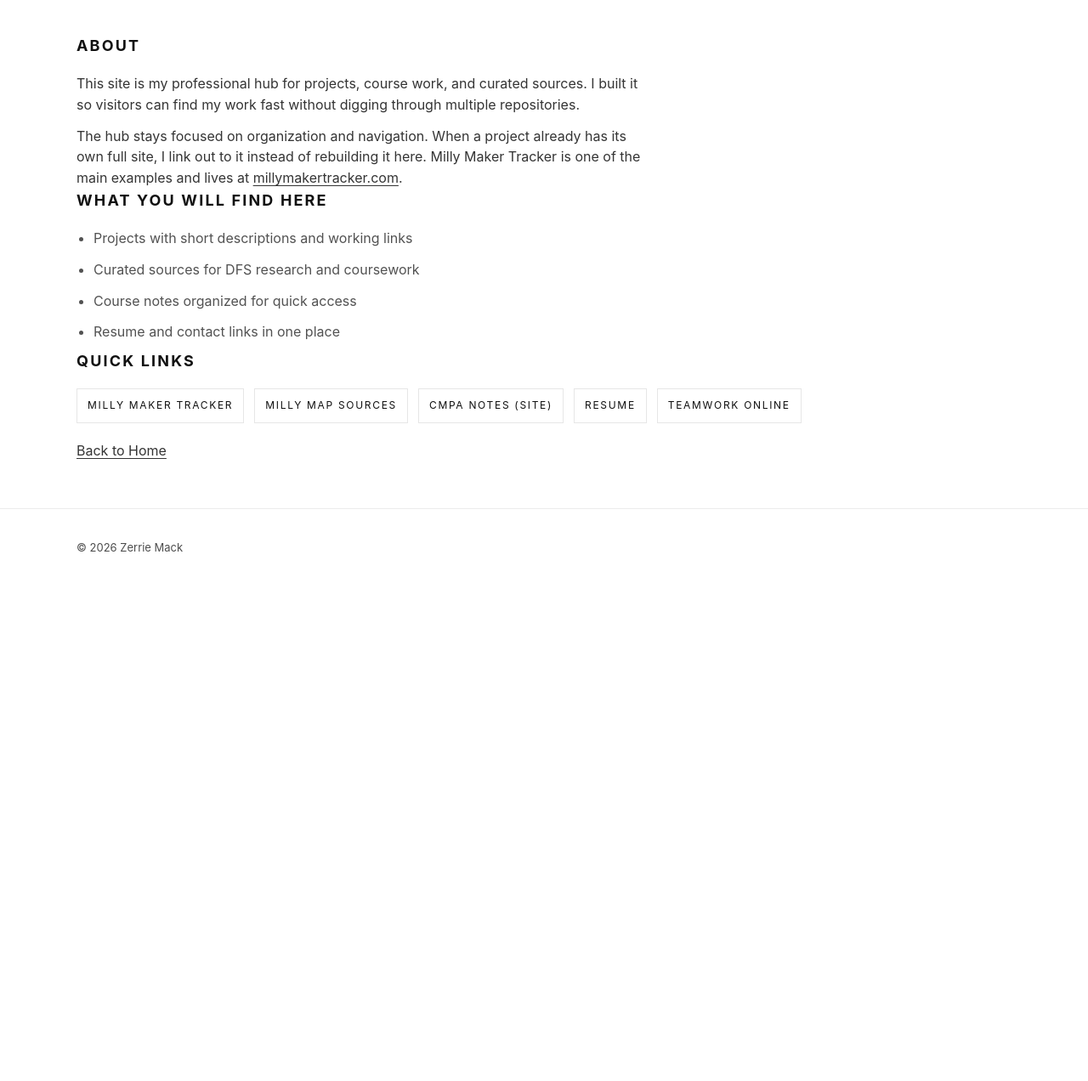
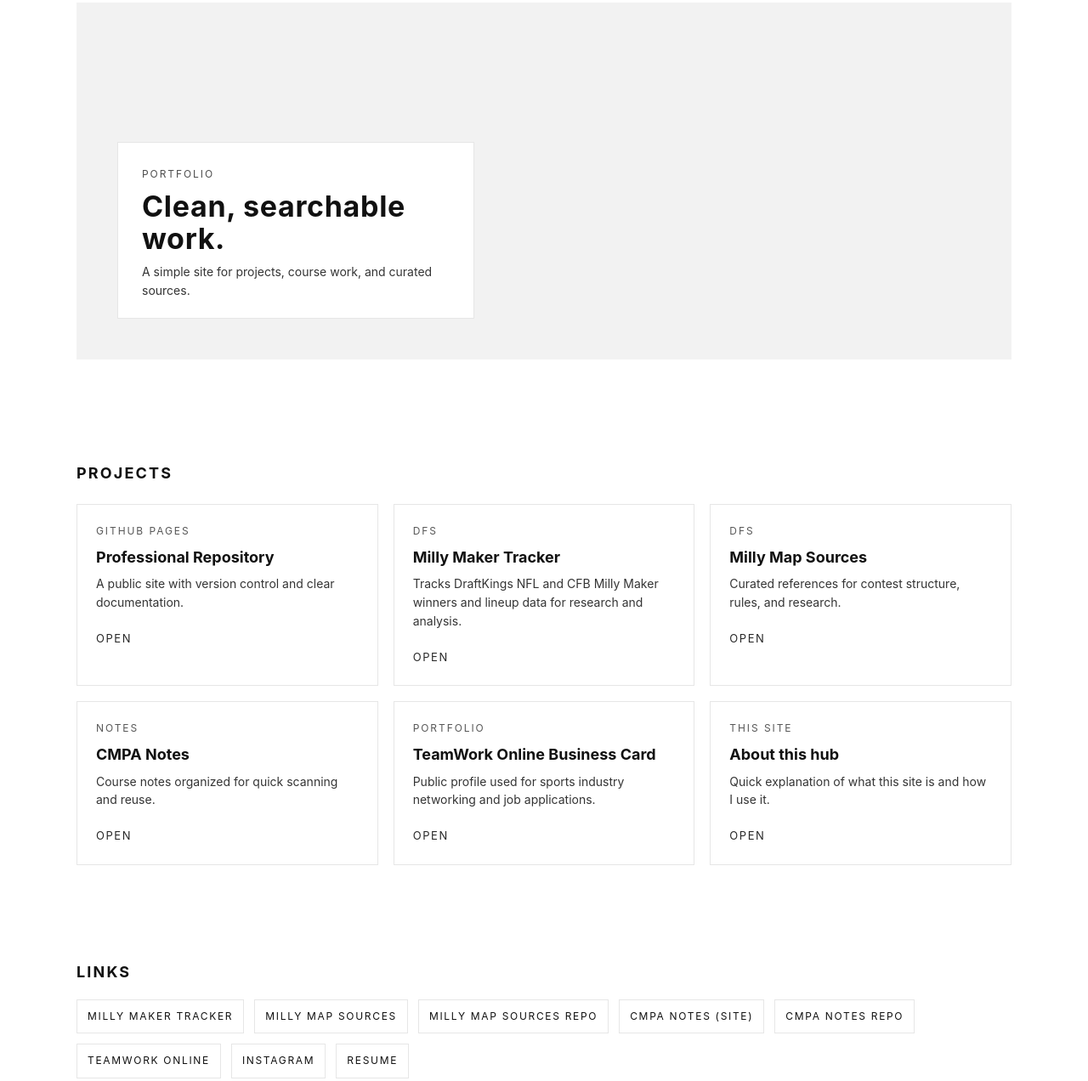
Before and after one commit to Zerriemack/zerriemack.github.io, a plain HTML site: page index.html in a window 1280 px wide. Shown: the part 150-1422 px from the top of the page at 85% size. Before the commit the page ends 840 px from the top, so only its background shows below. Drawn offline with Linux system fonts and the light colour scheme.

Commit message:
Revise index.html structure and content
Updated the structure and content of the index.html file, including changes to the title, navigation links, and section headings.

```diff
--- a/index.html
+++ b/index.html
@@ -3,110 +3,199 @@
   <head>
     <meta charset="UTF-8" />
     <meta name="viewport" content="width=device-width, initial-scale=1.0" />
-    <title>About | Zerrie Mack</title>
-    <meta
-      name="description"
-      content="About Zerrie Mack and this project hub site for projects, course work, and curated sources."
-    />
+    <title>Zerrie Mack</title>
     <link rel="stylesheet" href="style.css" />
   </head>
 
   <body>
-    <a class="skip-link" href="#main">Skip to content</a>
-
     <header class="site-header">
       <div class="topbar container">
         <a class="logo" href="index.html">ZERRIE MACK</a>
         <nav class="toplinks" aria-label="Top links">
-          <a href="index.html#links">Links</a>
-          <a href="index.html#contact">Contact</a>
+          <a href="about.html">About Page</a>
+          <a href="#links">Links</a>
+          <a href="#contact">Contact</a>
         </nav>
       </div>
 
       <div class="navwrap">
         <nav class="mainnav container" aria-label="Primary navigation">
-          <a href="index.html#about">About</a>
-          <a href="index.html#projects">Projects</a>
-          <a href="index.html#sources">Sources</a>
-          <a href="index.html#notes">Notes</a>
+          <a href="#about">About</a>
+          <a href="#projects">Projects</a>
+          <a href="#sources">Sources</a>
+          <a href="#notes">Notes</a>
         </nav>
       </div>
     </header>
 
-    <main id="main">
-      <section class="section">
+    <main>
+      <section class="hero" id="about">
+        <div class="container hero-inner">
+          <div class="hero-media" role="img" aria-label="Hero image placeholder"></div>
+
+          <div class="hero-card">
+            <p class="kicker">Portfolio</p>
+            <h1 class="hero-title">Clean, searchable work.</h1>
+            <p class="hero-subtitle">
+              A simple site for projects, course work, and curated sources.
+            </p>
+          </div>
+        </div>
+      </section>
+
+      <section class="section" id="projects">
         <div class="container">
-          <h1 class="section-title">About</h1>
+          <h2 class="section-title">Projects</h2>
 
-          <p class="section-text">
-            This site is my professional hub for projects, course work, and curated sources. I built it so visitors can
-            find my work fast without digging through multiple repositories.
+          <div class="grid">
+            <article class="card">
+              <p class="card-meta">GitHub Pages</p>
+              <h3 class="card-title">Professional Repository</h3>
+              <p class="card-text">
+                A public site with version control and clear documentation.
               </p>
+              <a
+                class="card-link"
+                href="https://github.com/Zerriemack/zerriemack.github.io"
+                target="_blank"
+                rel="noopener"
+                >Open</a
+              >
+            </article>
 
-          <p class="section-text">
-            The hub stays focused on organization and navigation. When a project already has its own full site, I link
-            out to it instead of rebuilding it here. Milly Maker Tracker is one of the main examples and lives at
+            <article class="card">
+              <p class="card-meta">DFS</p>
+              <h3 class="card-title">Milly Maker Tracker</h3>
+              <p class="card-text">
+                Tracks DraftKings NFL and CFB Milly Maker winners and lineup data for research and analysis.
+              </p>
               <a
-              class="inline-link"
+                class="card-link"
                 href="https://millymakertracker.com/"
                 target="_blank"
                 rel="noopener"
-              >millymakertracker.com</a
-            >.
+                >Open</a
+              >
+            </article>
+
+            <article class="card">
+              <p class="card-meta">DFS</p>
+              <h3 class="card-title">Milly Map Sources</h3>
+              <p class="card-text">
+                Curated references for contest structure, rules, and research.
               </p>
-
-          <h2 class="section-title">What you will find here</h2>
-          <ul class="bullets">
-            <li class="section-text">Projects with short descriptions and working links</li>
-            <li class="section-text">Curated sources for DFS research and coursework</li>
-            <li class="section-text">Course notes organized for quick access</li>
-            <li class="section-text">Resume and contact links in one place</li>
-          </ul>
-
-          <h2 class="section-title">Quick links</h2>
-          <div class="linklist">
               <a
-              class="linkpill"
-              href="https://millymakertracker.com/"
-              target="_blank"
-              rel="noopener"
-              >Milly Maker Tracker</a
-            >
-            <a
-              class="linkpill"
+                class="card-link"
                 href="https://zerriemack.github.io/milly-map-sources/"
                 target="_blank"
                 rel="noopener"
-              >Milly Map Sources</a
+                >Open</a
               >
+            </article>
+
+            <article class="card">
+              <p class="card-meta">Notes</p>
+              <h3 class="card-title">CMPA Notes</h3>
+              <p class="card-text">
+                Course notes organized for quick scanning and reuse.
+              </p>
               <a
-              class="linkpill"
+                class="card-link"
                 href="https://zerriemack.github.io/CMPA-Notes/"
                 target="_blank"
                 rel="noopener"
-              >CMPA Notes (site)</a
+                >Open</a
               >
-            <a class="linkpill" href="resume.pdf" target="_blank" rel="noopener"
-              >Resume</a
-            >
+            </article>
+
+            <article class="card">
+              <p class="card-meta">Portfolio</p>
+              <h3 class="card-title">TeamWork Online Business Card</h3>
+              <p class="card-text">
+                Public profile used for sports industry networking and job applications.
+              </p>
               <a
-              class="linkpill"
+                class="card-link"
                 href="https://www.teamworkonline.com/business_cards/06d554866f6521c2"
                 target="_blank"
                 rel="noopener"
-              >TeamWork Online</a
+                >Open</a
               >
+            </article>
+
+            <article class="card">
+              <p class="card-meta">This site</p>
+              <h3 class="card-title">About this hub</h3>
+              <p class="card-text">
+                Quick explanation of what this site is and how I use it.
+              </p>
+              <a class="card-link" href="about.html">Open</a>
+            </article>
           </div>
+        </div>
+      </section>
 
-          <p class="section-text" style="margin-top: 1.25rem;">
-            <a class="inline-link" href="index.html">Back to Home</a>
+      <section class="section" id="links">
+        <div class="container">
+          <h2 class="section-title">Links</h2>
+
+          <div class="linklist">
+            <a class="linkpill" href="https://millymakertracker.com/" target="_blank" rel="noopener">Milly Maker Tracker</a>
+            <a class="linkpill" href="https://zerriemack.github.io/milly-map-sources/" target="_blank" rel="noopener">Milly Map Sources</a>
+            <a class="linkpill" href="https://github.com/Zerriemack/milly-map-sources" target="_blank" rel="noopener">Milly Map Sources Repo</a>
+            <a class="linkpill" href="https://zerriemack.github.io/CMPA-Notes/" target="_blank" rel="noopener">CMPA Notes (site)</a>
+            <a class="linkpill" href="https://github.com/Zerriemack/CMPA-Notes" target="_blank" rel="noopener">CMPA Notes Repo</a>
+            <a class="linkpill" href="https://www.teamworkonline.com/business_cards/06d554866f6521c2" target="_blank" rel="noopener">TeamWork Online</a>
+            <a class="linkpill" href="https://www.instagram.com/Zerriemack/" target="_blank" rel="noopener">Instagram</a>
+            <a class="linkpill" href="resume.pdf" target="_blank" rel="noopener">Resume</a>
+          </div>
+        </div>
+      </section>
+
+      <section class="section" id="sources">
+        <div class="container">
+          <h2 class="section-title">Sources</h2>
+          <p class="section-text">
+            Curated references for DFS contest structure, roster construction, and research methods.
+          </p>
+          <p class="section-text">
+            Main collection:
+            <a class="inline-link" href="https://zerriemack.github.io/milly-map-sources/" target="_blank" rel="noopener">
+              zerriemack.github.io/milly-map-sources
+            </a>
+          </p>
+        </div>
+      </section>
+
+      <section class="section" id="notes">
+        <div class="container">
+          <h2 class="section-title">Notes</h2>
+          <p class="section-text">
+            Course notes and project documentation organized for fast reference and reuse.
+          </p>
+          <p class="section-text">
+            Notes site:
+            <a class="inline-link" href="https://zerriemack.github.io/CMPA-Notes/" target="_blank" rel="noopener">
+              zerriemack.github.io/CMPA-Notes
+            </a>
+          </p>
+        </div>
+      </section>
+
+      <section class="section" id="contact">
+        <div class="container">
+          <h2 class="section-title">Contact</h2>
+
+          <p class="section-text">
+            Email:
+            <a class="inline-link" href="mailto:mackzerrie@gmail.com">mackzerrie@gmail.com</a>
           </p>
 
-          <noscript>
-            <p class="section-text">
-              JavaScript is disabled. This page works without JavaScript.
-            </p>
-          </noscript>
+          <div class="linklist contact-links">
+            <a class="linkpill" href="resume.pdf" target="_blank" rel="noopener">Resume</a>
+            <a class="linkpill" href="https://www.teamworkonline.com/business_cards/06d554866f6521c2" target="_blank" rel="noopener">TeamWork Online</a>
+            <a class="linkpill" href="https://www.instagram.com/Zerriemack/" target="_blank" rel="noopener">Instagram</a>
+          </div>
         </div>
       </section>
     </main>
```
Lines whose indentation alone changed are shown as unchanged.
